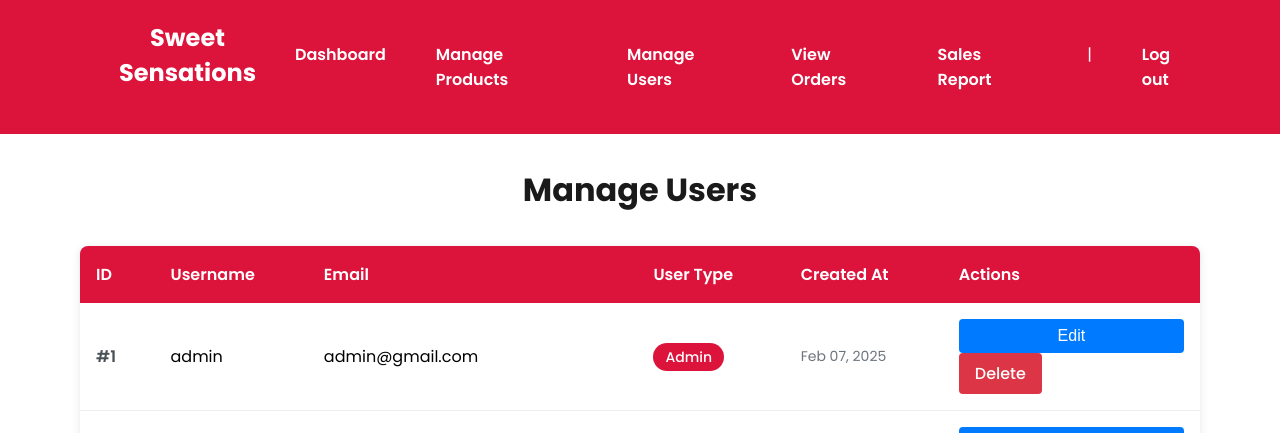
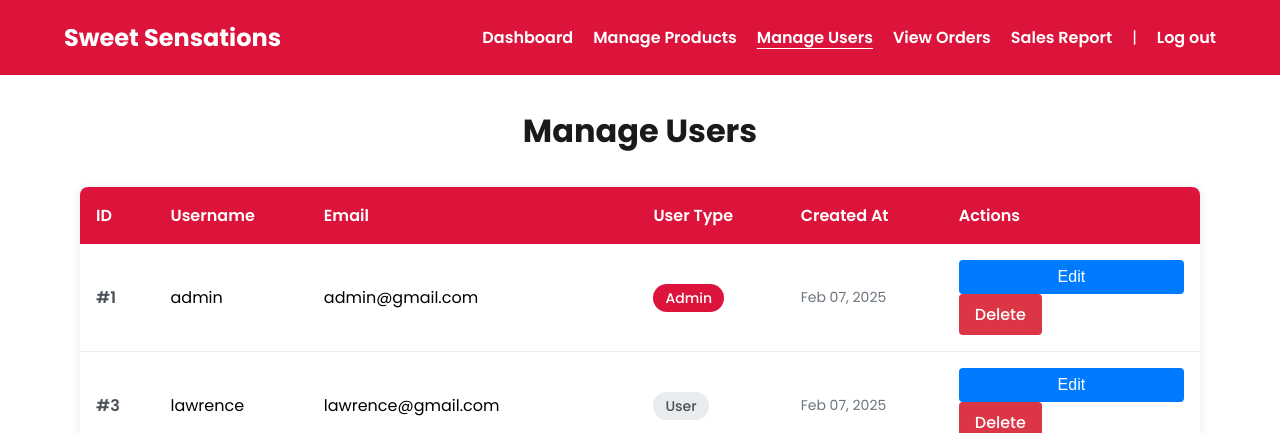
Before and after one commit to DarwinMelaya/Sweet_Sensation, a PHP site: page /pages/manage_users.php in a window 1280 px wide. Shown: the top 433 px of the page. Run offline with PHP 8.4, Linux system fonts and the light colour scheme; the visitor is signed in with stand-in values (Sample User, id 1); data comes from the database, SQL or seed files in the repository.

Commit message:
Add a Admin Layout

```diff
--- /dev/null
+++ b/components/admin_header.php
@@ -0,0 +1,84 @@
+<?php
+if (session_status() == PHP_SESSION_NONE) {
+    session_start();
+}
+?>
+<header>
+    <div class="container">
+        <h1 class="logo"><a href="../index.php" style="text-decoration: none; color:white;">Sweet Sensations</a></h1>
+        <nav>
+            <ul>
+                <li><a href="admin_dashboard.php" <?php echo basename($_SERVER['PHP_SELF']) == 'admin_dashboard.php' ? 'class="active"' : ''; ?>>Dashboard</a></li>
+                <li><a href="manage_products.php" <?php echo basename($_SERVER['PHP_SELF']) == 'manage_products.php' ? 'class="active"' : ''; ?>>Manage Products</a></li>
+                <li><a href="manage_users.php" <?php echo basename($_SERVER['PHP_SELF']) == 'manage_users.php' ? 'class="active"' : ''; ?>>Manage Users</a></li>
+                <li><a href="view_orders.php" <?php echo basename($_SERVER['PHP_SELF']) == 'view_orders.php' ? 'class="active"' : ''; ?>>View Orders</a></li>
+                <li><a href="sales_report.php" <?php echo basename($_SERVER['PHP_SELF']) == 'sales_report.php' ? 'class="active"' : ''; ?>>Sales Report</a></li>
+                <span style="color: white;">|</span>
+                <li><a href="../includes/logout.php">Log out</a></li>
+            </ul>
+        </nav>
+    </div>
+</header>
+
+<style>
+    /* Use !important to ensure these styles take precedence */
+    header {
+        background-color: #DC143C !important;
+        padding: 20px 0 !important;
+        margin: 0 !important;
+        width: 100% !important;
+    }
+
+    header .container {
+        width: 90% !important;
+        margin: 0 auto !important;
+        display: flex !important;
+        justify-content: space-between !important;
+        align-items: center !important;
+        padding: 0 !important;
+    }
+
+    header .logo {
+        color: #FFFFFF !important;
+        font-size: 24px !important;
+        margin: 0 !important;
+        padding: 0 !important;
+    }
+
+    header .logo a {
+        text-decoration: none !important;
+        color: white !important;
+    }
+
+    header nav ul {
+        display: flex !important;
+        gap: 20px !important;
+        list-style-type: none !important;
+        margin: 0 !important;
+        padding: 0 !important;
+        align-items: center !important;
+    }
+
+    header nav ul li {
+        margin: 0 !important;
+        padding: 0 !important;
+    }
+
+    header nav ul a {
+        color: #FFFFFF !important;
+        text-decoration: none !important;
+        font-weight: 600 !important;
+        transition: all 0.3s ease !important;
+        padding: 5px 0 !important;
+    }
+
+    header nav ul a:hover {
+        text-decoration: underline !important;
+        text-underline-offset: 5px !important;
+    }
+
+    header nav ul a.active {
+        text-decoration: underline !important;
+        text-underline-offset: 5px !important;
+    }
+</style>
--- a/pages/manage_users.php
+++ b/pages/manage_users.php
@@ -221,22 +221,7 @@
 </head>
 
 <body>
-    <header>
-        <div class="container">
-            <h1 class="logo">Sweet Sensations</h1>
-            <nav>
-                <ul>
-                    <li><a href="admin_dashboard.php">Dashboard</a></li>
-                    <li><a href="manage_products.php">Manage Products</a></li>
-                    <li><a href="manage_users.php" class="active">Manage Users</a></li>
-                    <li><a href="view_orders.php">View Orders</a></li>
-                    <li><a href="sales_report.php">Sales Report</a></li>
-                    <span style="color: white;">|</span>
-                    <li><a href="../includes/logout.php">Log out</a></li>
-                </ul>
-            </nav>
-        </div>
-    </header>
+    <?php include '../components/admin_header.php'; ?>
 
     <div class="container">
         <h1>Manage Users</h1>
```
Also changed, not shown: pages/admin_dashboard.php (+1 -16 lines), pages/manage_products.php (+1 -16 lines), pages/sales_report.php (+1 -16 lines), pages/view_orders.php (+1 -16 lines).
